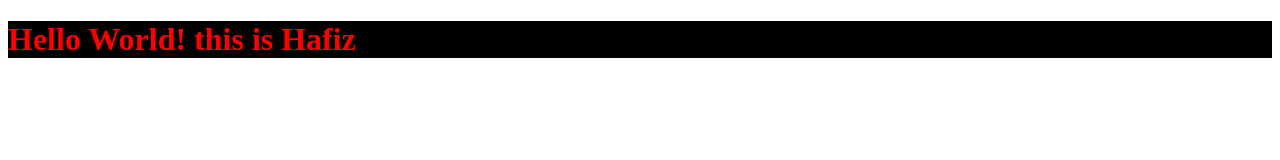
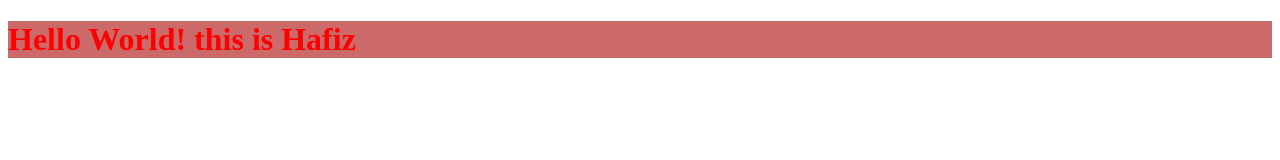
Before and after one commit to hafizstofissa/myproject, a plain HTML site: page index.html in a window 1280 px wide. Drawn offline with Linux system fonts and the light colour scheme.

Commit message:
changing background color in css file

```diff
--- a/style.css
+++ b/style.css
@@ -1,4 +1,4 @@
 h1 {
     color: red;
-    background-color: black;
+    background-color: rgb(204, 105, 105);
 }
```
